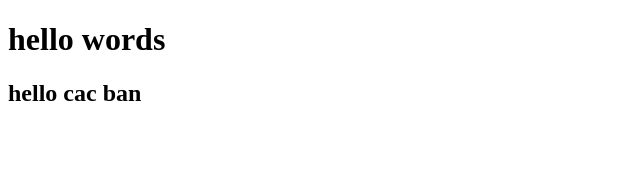
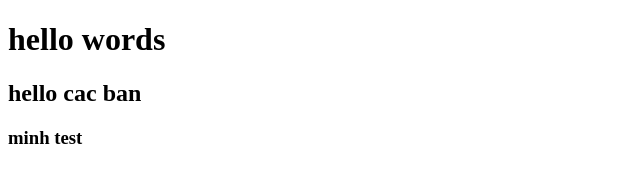
Before and after one commit to congtuong110896/git-demo, a plain HTML site: page index.html in a window 1280 px wide. Shown: the full height of the page, 0-640 px from the left. Drawn offline with Linux system fonts and the light colour scheme.

Commit message:
Update index.html

```diff
--- a/index.html
+++ b/index.html
@@ -9,5 +9,6 @@
 <body>
     <h1>hello words</h1>
     <h2>hello cac ban</h2>
+    <h3>minh test </h3>
 </body>
 </html>
```
